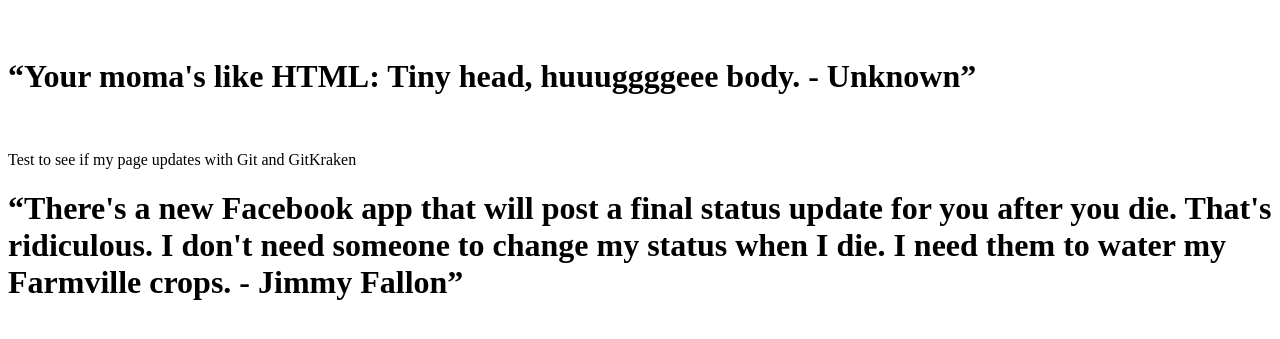
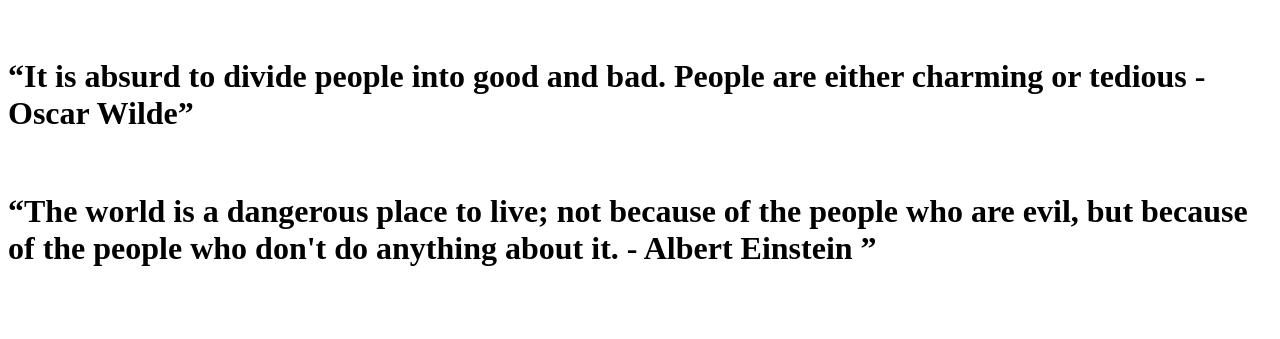
Before and after one commit to TSchinner/CMST385, a plain HTML site: page Project1/index.html in a window 1280 px wide. Shown: the part 87-426 px from the top of the page. Drawn offline with Linux system fonts and the light colour scheme.

Commit message:
Update index.html

```diff
--- a/Project1/index.html
+++ b/Project1/index.html
@@ -15,18 +15,20 @@
     <body>
         <p>
             <h1>
-                <q>Your moma's like HTML: Tiny head, huuuggggeee body. - Unknown</q>
+                <q>It is absurd to divide people into good and bad.
+                    People are either charming or tedious - Oscar Wilde</q>
             </h1>
         </p>
 <br>
-        <p>Test to see if my page updates with Git and GitKraken
+        <p>
             <h1>
-                <q>There's a new Facebook app that will post a final status update for you after you die.
-                    That's ridiculous.
-                    I don't need someone to change my status when I die.
-                    I need them to water my Farmville crops. - Jimmy Fallon</q>
+                <q>The world is a dangerous place to live;
+                    not because of the people who are evil,
+                    but because of the people who don't do anything about it. - Albert Einstein
+                    </q>
             </h1>
         </p>
+
     </body>
 
 </html>
```
